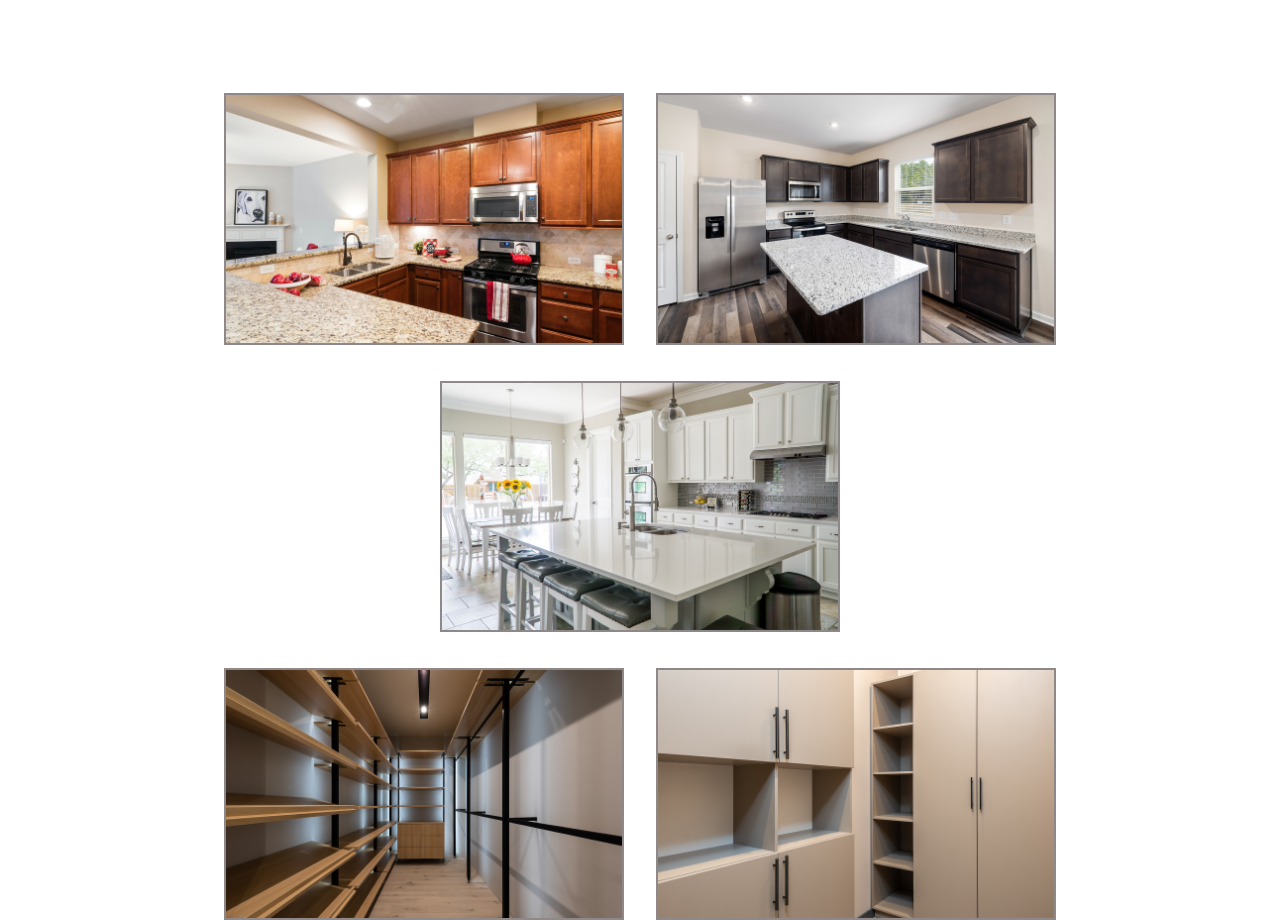
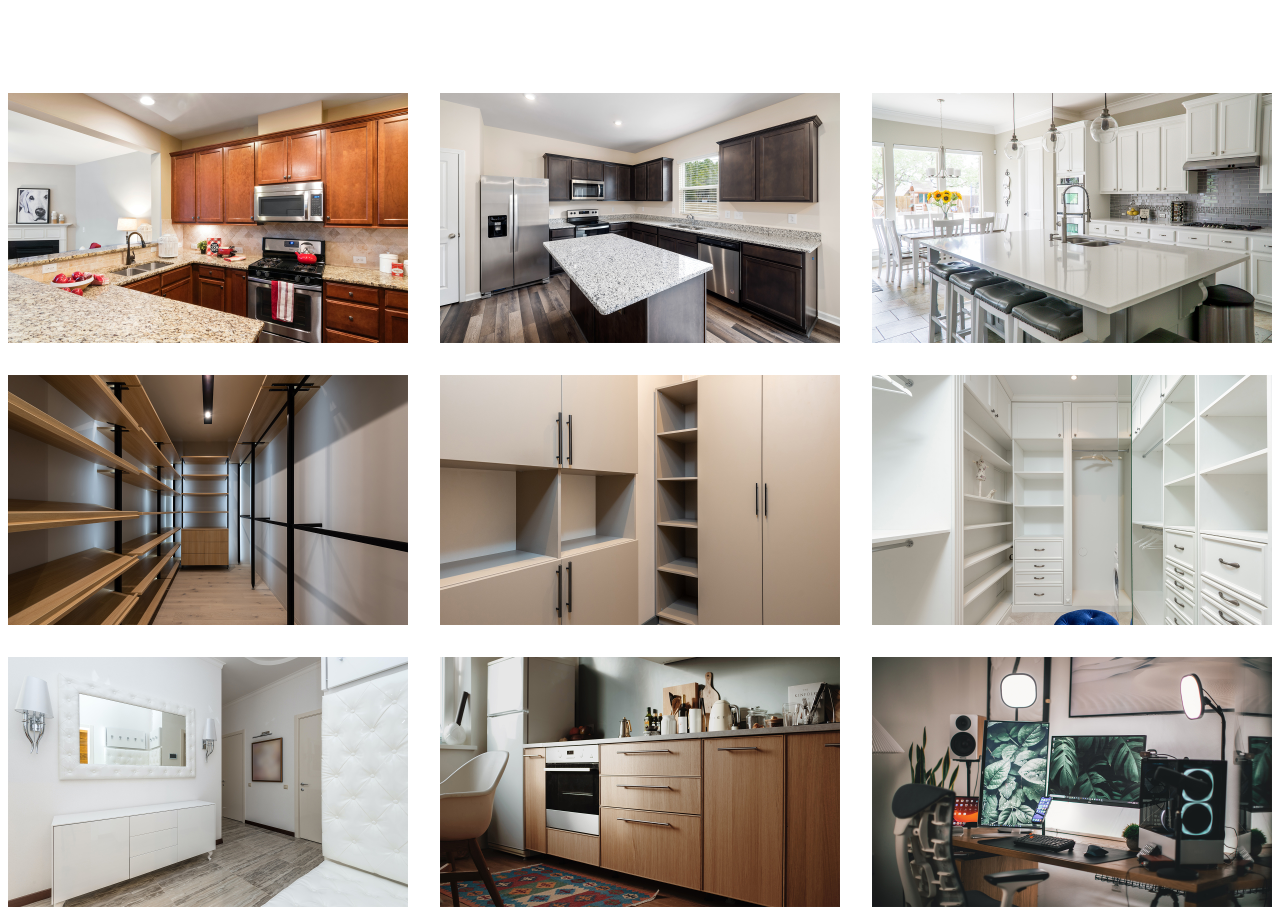
Before and after one commit to gandikish/JagRemodelingServices, a website: page pages/portfolio.html in a window 1280 px wide. Shown: the part 224-1144 px from the top of the page. Drawn offline with nearby package versions, Linux system fonts and the light colour scheme.

Commit message:
Cambio grid

```diff
--- a/package.json
+++ b/package.json
@@ -9,6 +9,7 @@
   "author": "",
   "license": "ISC",
   "dependencies": {
-    "aos": "^2.3.4"
+    "aos": "^2.3.4",
+    "bootstrap": "^5.3.2"
   }
 }
--- a/pages/portfolio.html
+++ b/pages/portfolio.html
@@ -16,6 +16,8 @@
 	<link rel="stylesheet" href="https://cdnjs.cloudflare.com/ajax/libs/font-awesome/6.4.2/css/all.min.css" integrity="sha512-z3gLpd7yknf1YoNbCzqRKc4qyor8gaKU1qmn+CShxbuBusANI9QpRohGBreCFkKxLhei6S9CQXFEbbKuqLg0DA==" crossorigin="anonymous" referrerpolicy="no-referrer" />
 	<link rel="shortcut icon" href="../images/favicon.png" type="image/x-icon">
 	<link href="https://unpkg.com/aos@2.3.1/dist/aos.css" rel="stylesheet">
+	<link href="https://cdn.jsdelivr.net/npm/bootstrap@5.3.2/dist/css/bootstrap.min.css" rel="stylesheet" integrity="sha384-T3c6CoIi6uLrA9TneNEoa7RxnatzjcDSCmG1MXxSR1GAsXEV/Dwwykc2MPK8M2HN" crossorigin="anonymous">
+<script src="https://cdn.jsdelivr.net/npm/bootstrap@5.3.2/dist/js/bootstrap.bundle.min.js" integrity="sha384-C6RzsynM9kWDrMNeT87bh95OGNyZPhcTNXj1NW7RuBCsyN/o0jlpcV8Qyq46cDfL" crossorigin="anonymous"></script>
 </head>
 <body>
     <header>
@@ -33,25 +35,35 @@
 			</ul>
 		</nav>
 	</header>
+	<h1 class="pages__h1 title" data-aos="fade-right" data-aos-duration="1000">Gallery</h1>
+    <main class="gallery_container">
+			<div class="gallery">
+				<div class="image">
+					<img src="../images/img1.jpg" alt="">
+				</div>
+				<div class="image">
+					<img src="../images/img2.jpg" alt="">
+				</div>
+				<div class="image">
+					<img src="../images/img3.jpg" alt="">
+				</div>
+				<div class="image">
+					<img src="../images/img4.jpg" alt="">
+				</div>
+				<div class="image">
+					<img src="../images/img5.jpg" alt="">
+				</div>
+				<div class="image">
+					<img src="../images/img6.jpg" alt="">
+				</div>
+				<div class="image">
+					<img src="../images/img7.jpg" alt=""></div>
+				<div class="image">
+					<img src="../images/img8.jpg" alt=""></div>
+				<div class="image">
+					<img src="../images/img9.jpg" alt=""></div>
+			</div>
 
-    <main>
-		<h1 class="pages__h1 title" data-aos="fade-right" data-aos-duration="1000">Gallery</h1>
-			<div class="gallery">
-				<div class="flex-element">
-					<div class="image element1"><img src="../images/img1.jpg" alt=""></div>
-					<div class="image element2"><img src="../images/img2.jpg" alt=""></div>
-					<div class="image element3"><img src="../images/img3.jpg" alt=""></div>
-				</div>
-				<div class="flex-element">
-					<div class="image element4"><img src="../images/img4.jpg" alt=""></div>
-					<div class="image element5"><img src="../images/img5.jpg" alt=""></div>
-					<div class="image element6"><img src="../images/img6.jpg" alt=""></div>
-				</div>
-				<div class="flex-element">
-					<div class="image element7"><img src="../images/img7.jpg" alt=""></div>
-					<div class="image element8"><img src="../images/img8.jpg" alt=""></div>
-					<div class="image element9"><img src="../images/img9.jpg" alt=""></div>
-				</div>
 	</main>
 
 
--- a/scss/styles.scss
+++ b/scss/styles.scss
@@ -269,37 +269,6 @@ footer{
     padding-bottom: 0.5rem;
 }
 
-.gallery{
-    margin-bottom: 15rem;
-
-    .flex-element{
-        display: flex;
-        flex-direction: row;
-        flex-wrap: wrap;
-        justify-content: center;
-        div{
-            transition: 1s;
-            &:hover{
-                transform: scale(1.1);
-            }
-            img{
-                border: 2px solid #8e8888;
-                max-width: 25rem;
-                margin: 1rem;
-            }
-        }
-
-    }
-}
-
-
-
-.image {
-    img{
-    max-width: 30rem;
-}
-}
-
 .container{
     padding-bottom: 10rem;
     .elementcontainer{
@@ -406,7 +375,42 @@ footer{
         }
     }
 }
+.gallery_container{
+    width: 100%;
+    display: flex;
+    justify-content: center;
+    align-items: center;
+    overflow: hidden;
+.gallery{
 
+    display: grid;
+    grid-template-columns: repeat(3, 1fr);
+    gap: 2rem;
+    margin: 1rem;
+    margin-bottom: 15rem;
+    .image{
+        width: 400px;
+        height: 250px;
+        transition: 0.5s;
+        img{
+            width: 400px;
+            height: 250px;
+        }
+        &:hover{
+            transform: scale(1.1);
+        }
+    }
+}
+}
+
+@media only screen and (max-width: 1250px){
+    .gallery_container{
+        .gallery{
+            display: grid;
+            grid-template-columns: repeat(2,1fr);
+        }
+    }
+}
 
 @media only screen and (max-width: 768px)
 {
@@ -415,10 +419,12 @@ footer{
     text-align: center;
 }
 
-.gallery{
+.gallery_container{
+    .gallery{
         display: flex;
         flex-direction: column;
         align-items: center;
+    }
 }
 
 .main__content{
```
Also changed, not shown: css/styles.css, 1 other file.
